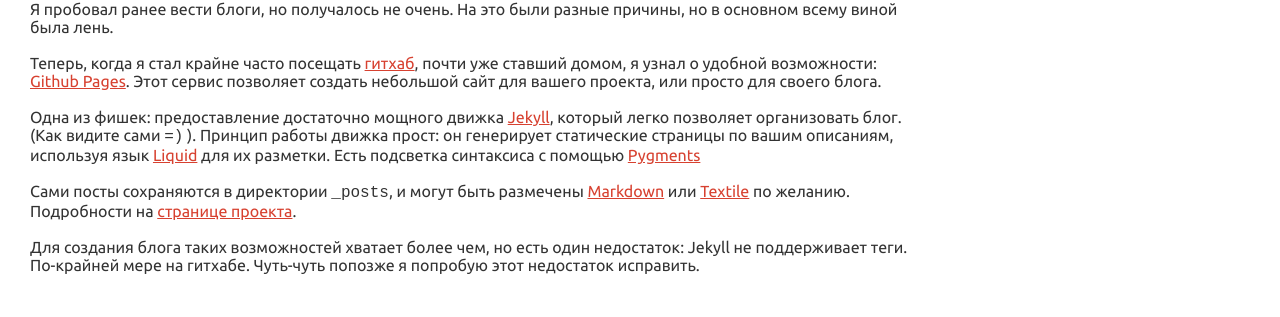
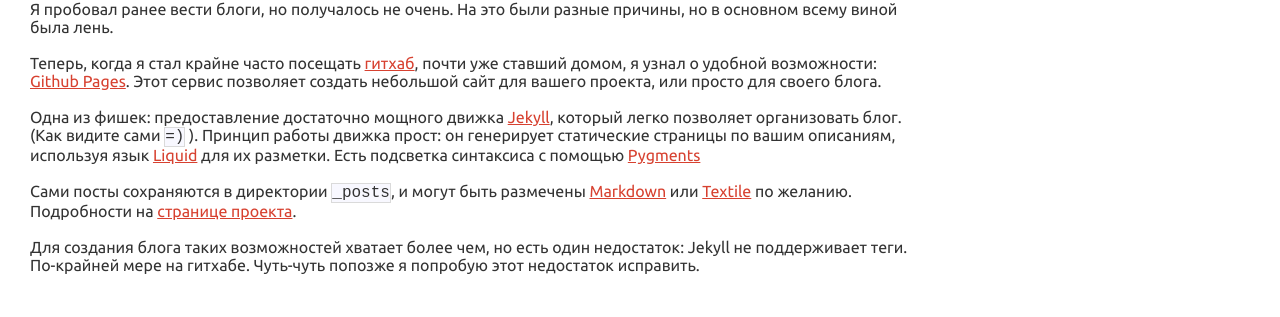
Before and after one commit to InSwift/inswift.github.com, a Jekyll site: the page built from _posts/2011-03-06-blogging-begins.markdown, in a window 1280 px wide. Shown: the part 355-672 px from the top of the page. Built offline with Jekyll 4.4.1, drawn with Linux system fonts in a browser that asks for light colours; Markdown is read by kramdown in place of the engine named in the settings; comment, search, counter and statistics services are not loaded.

Commit message:
add styling for code tag

```diff
--- a/stylesheets/style.css
+++ b/stylesheets/style.css
@@ -73,6 +73,11 @@ a.post-title:hover,
 
 /* don't use h4, h5, h6 */
 
+code {
+  background-color: ghostWhite;
+  border: 1px #dadada solid;
+}
+
 #footer {
   -webkit-border-top-left-radius: 30px;
   -webkit-border-top-right-radius: 30px;
```
